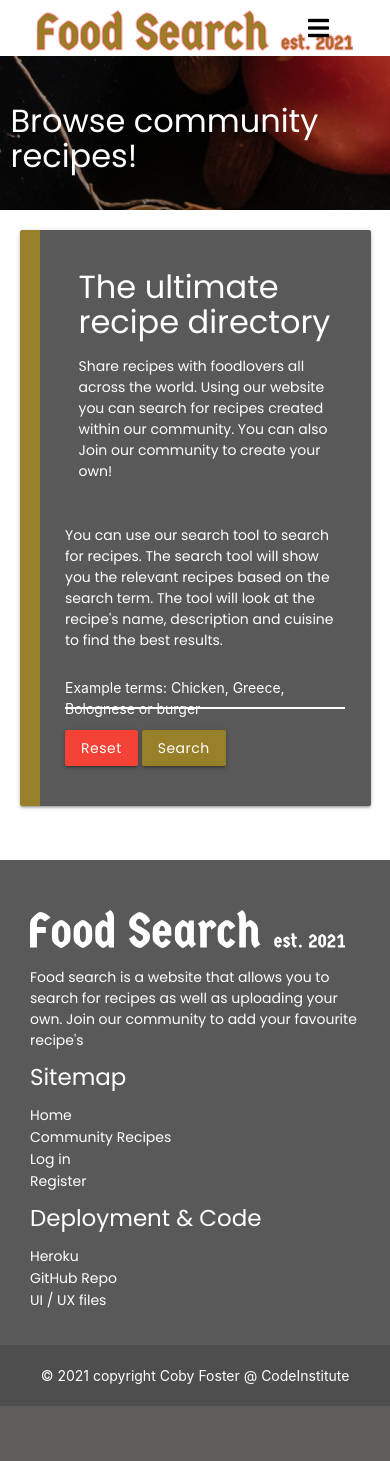
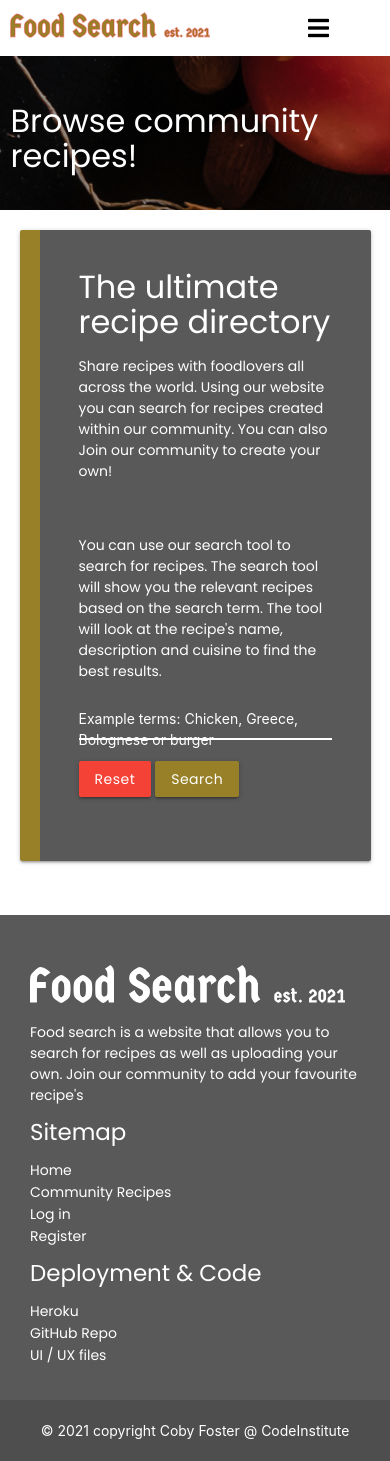
Before and after one commit to Code-Institute-Submissions/data-centric-dev-milestone, a Flask app: page /search in a window 390 px wide. Before the commit the page ends 1406 px from the top, so only its background shows below. Run offline with Flask 2, Linux system fonts and the light colour scheme; data that the repository does not hold is empty; some libraries are stand-ins or nearby versions; some web fonts are replaced.

Commit message:
minor css styling change

```diff
--- a/static/css/style.css
+++ b/static/css/style.css
@@ -81,7 +81,7 @@ footer h5 {
 .banner-home {
     background-image: url(../media/banner-home.png);
     background-position: center center;
-    padding: 50px;
+    padding: 25px;
 }
 
 .home-banner-text-box {
@@ -207,6 +207,14 @@ ul.method-list li {
     .login-card{
         display: block;
     }
+    .brand-logo {
+        left: 10px !important;
+        transform: none !important;
+        max-width: 200px;
+    }
+    .header-logo {
+        max-width: 200px;
+    }
 }
 @media (min-width:992px) {
     .recipe-card {
--- a/templates/community_recipes.html
+++ b/templates/community_recipes.html
@@ -24,7 +24,7 @@
 <!-- Search Card -->
 <div class="row">
     <div class="card login-card">
-        <div class="col s12 m4 card-content align-left">
+        <div class="col l12 xl4 card-content align-left">
             <h3 class="white-text">The ultimate recipe directory</h3>
             <p class="white-text">Share recipes with foodlovers all across the
                 world. Using our website you can search for
@@ -32,7 +32,7 @@
                 You can also Join our community to create
                 your own!</p>
         </div>
-        <div class="col m5 offset-m2 s12 search-col">
+        <div class="col xl5 offset-xl2 card-content l12 search-col">
             <p class="white-text">You can use our search tool to search for recipes.
                 The search tool will show you the relevant recipes based
                 on the search term. The tool will look at the recipe's name,
```
